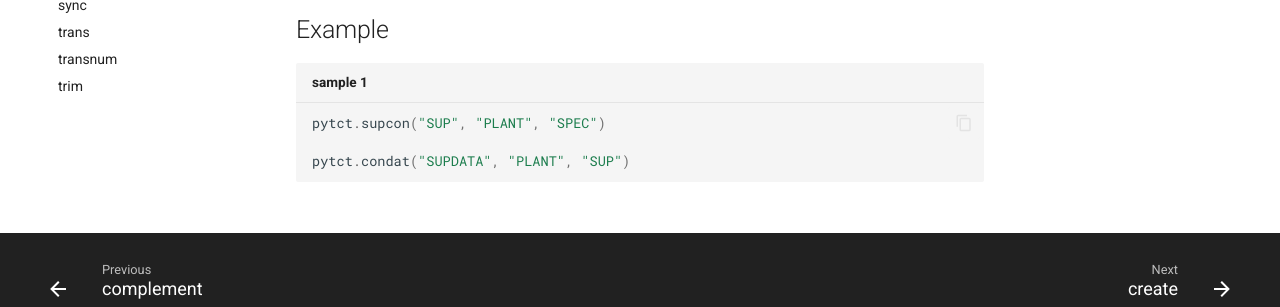
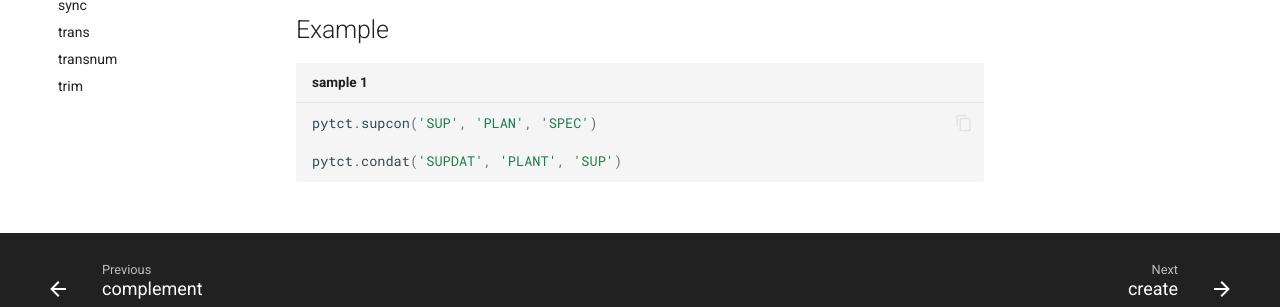
Before and after one commit to OMUCAI/PyTCT-docs, an MkDocs documentation site: the page built from docs/reference/condat.md, in a window 1280 px wide. Shown: the part 510-817 px from the top of the page. Built offline with MkDocs 1.6.1 and Material for MkDocs 9.7.7, drawn with Linux system fonts in a browser that asks for light colours.

Commit message:
Update condat.md

````diff
--- a/docs/reference/condat.md
+++ b/docs/reference/condat.md
@@ -14,8 +14,8 @@ returns control data DAT for the supervisor DES2, which controls DES1
 
 ```python title="sample 1"
 
-pytct.supcon("SUP", "PLANT", "SPEC")
+pytct.supcon('SUP', 'PLAN', 'SPEC')
 
-pytct.condat("SUPDATA", "PLANT", "SUP")
+pytct.condat('SUPDAT', 'PLANT', 'SUP')
 
 ```
````
